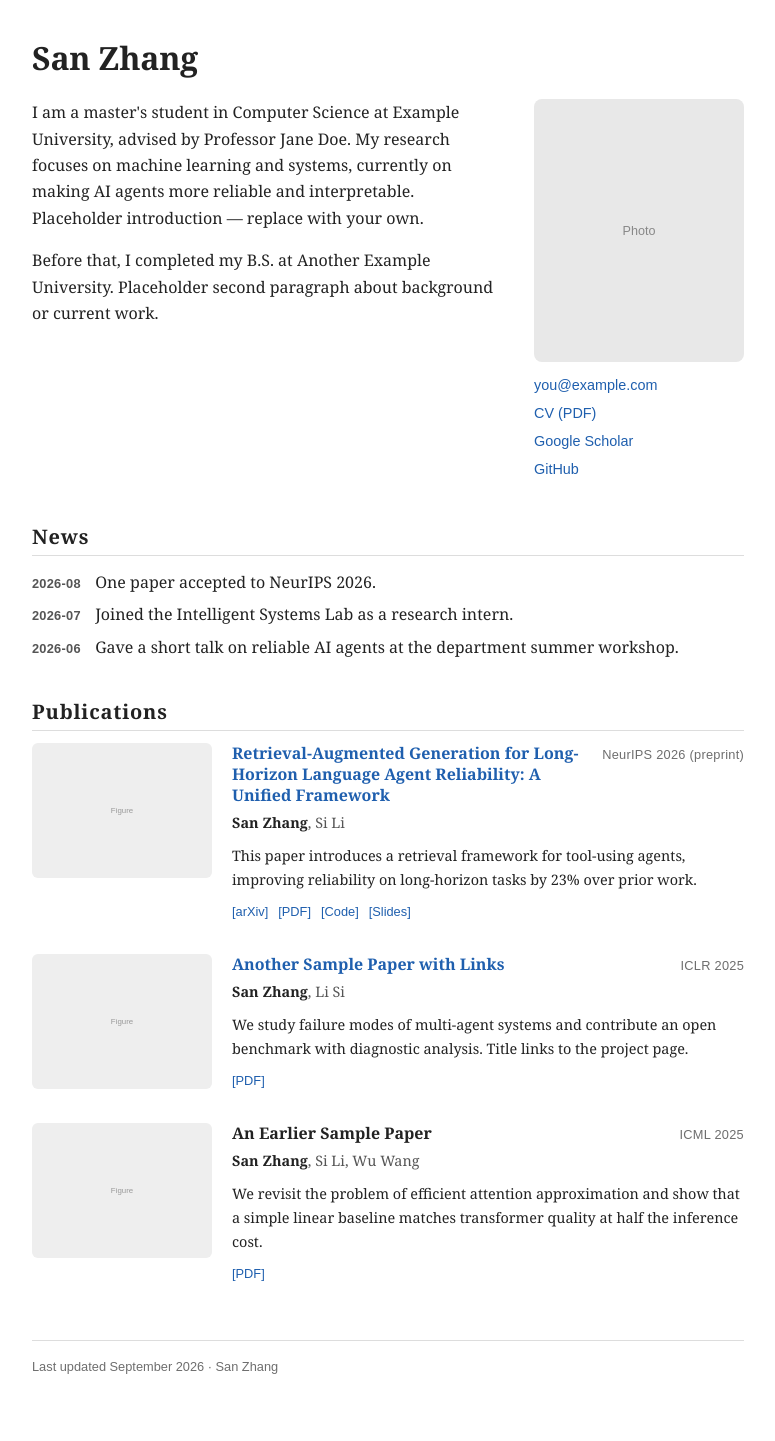
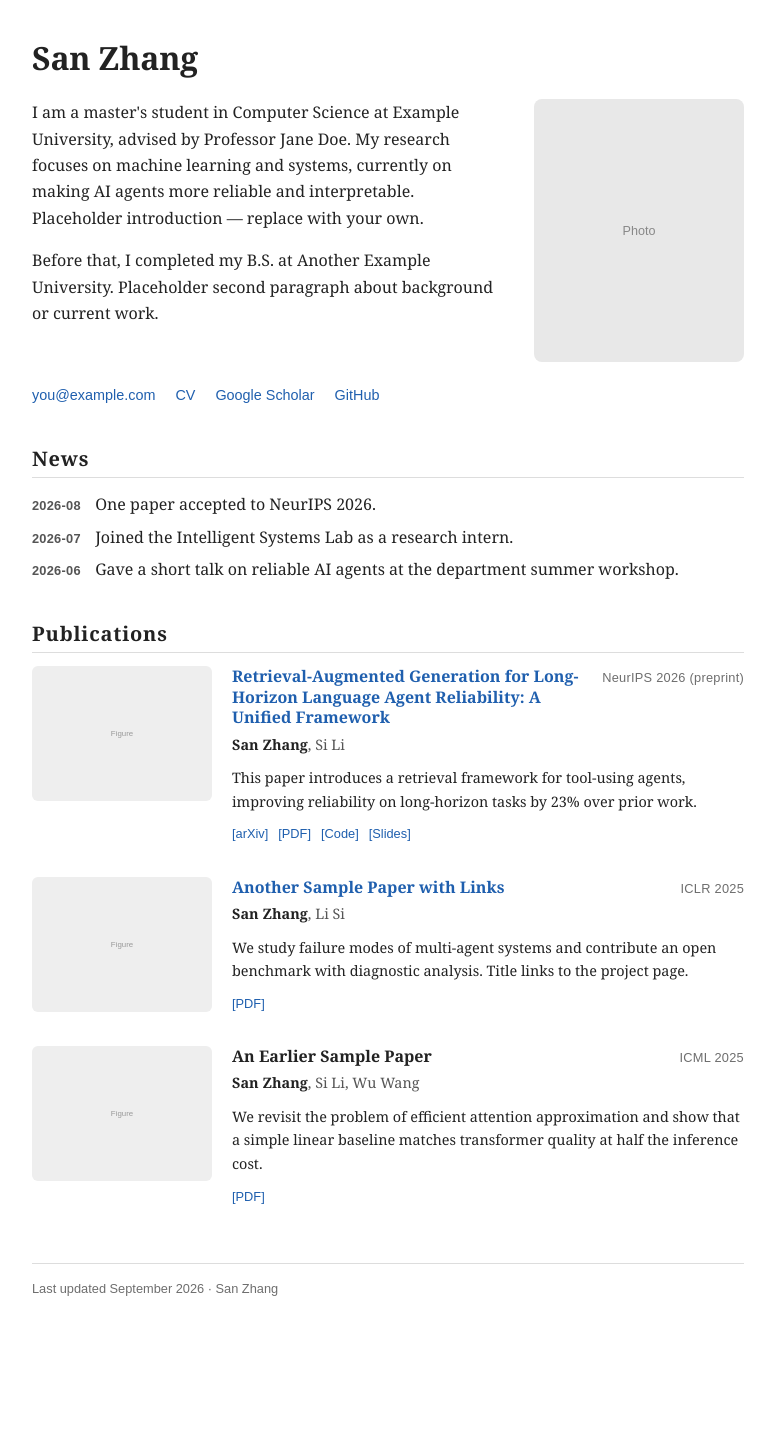
Before and after one commit to Sitaye/sitaye.github.io, a Jekyll site: the page built from index.html, in a window 1280 px wide. Shown: the whole page, without its empty margins (252-1027 px from the left). Built offline with Jekyll 4.4.1, drawn with Linux system fonts in a browser that asks for light colours; after the commit the page ends 1363 px from its top, so only the background shows below that.

Commit message:
layout: move contact to full-width bar below intro, decoupling header height from rail

```diff
--- a/assets/style.css
+++ b/assets/style.css
@@ -69,12 +69,15 @@ h2 {
   border-radius: 8px;
 }
 
-.contact {
-  margin-top: 0.8rem;
+.contact-bar {
+  display: flex;
+  flex-wrap: wrap;
+  column-gap: 1.25rem;
+  row-gap: 0.35rem;
+  margin-top: 1.4rem;
   font-family: var(--sans);
   font-size: 0.9rem;
 }
-.contact p { margin: 0.25rem 0; }
 
 .news ul {
   list-style: none;
--- a/index.html
+++ b/index.html
@@ -9,11 +9,11 @@ title: "San Zhang — Homepage"
   </div>
   <aside class="portrait">
     <img src="{{ '/assets/photo-placeholder.svg' | relative_url }}" alt="Portrait of San Zhang">
-    <div class="contact">
-      <p><a href="mailto:you@example.com">you@example.com</a></p>
-      <p><a href="{{ '/assets/cv.pdf' | relative_url }}">CV (PDF)</a></p>
-      <p><a href="https://scholar.google.com/">Google Scholar</a></p>
-      <p><a href="https://github.com/username">GitHub</a></p>
-    </div>
   </aside>
 </div>
+<div class="contact-bar">
+  <a href="mailto:you@example.com">you@example.com</a>
+  <a href="{{ '/assets/cv.pdf' | relative_url }}">CV</a>
+  <a href="https://scholar.google.com/">Google Scholar</a>
+  <a href="https://github.com/username">GitHub</a>
+</div>
```
